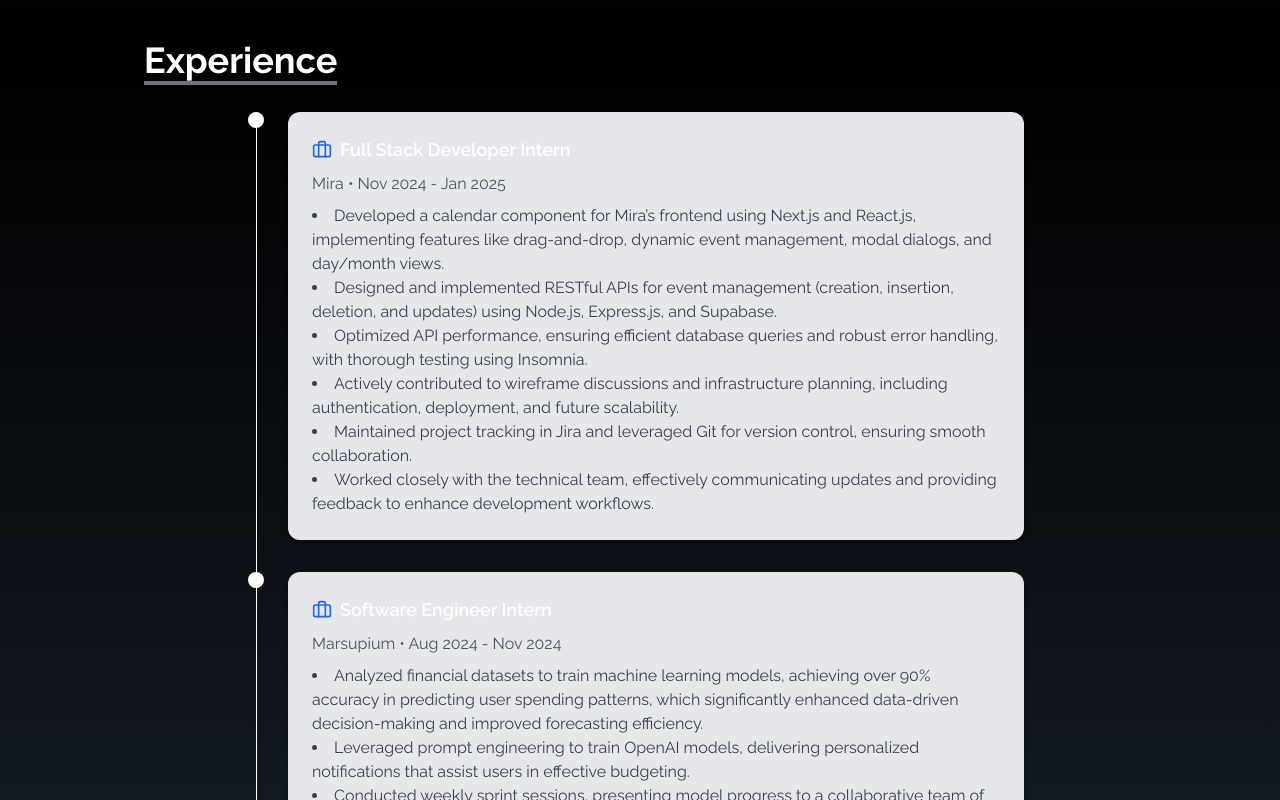
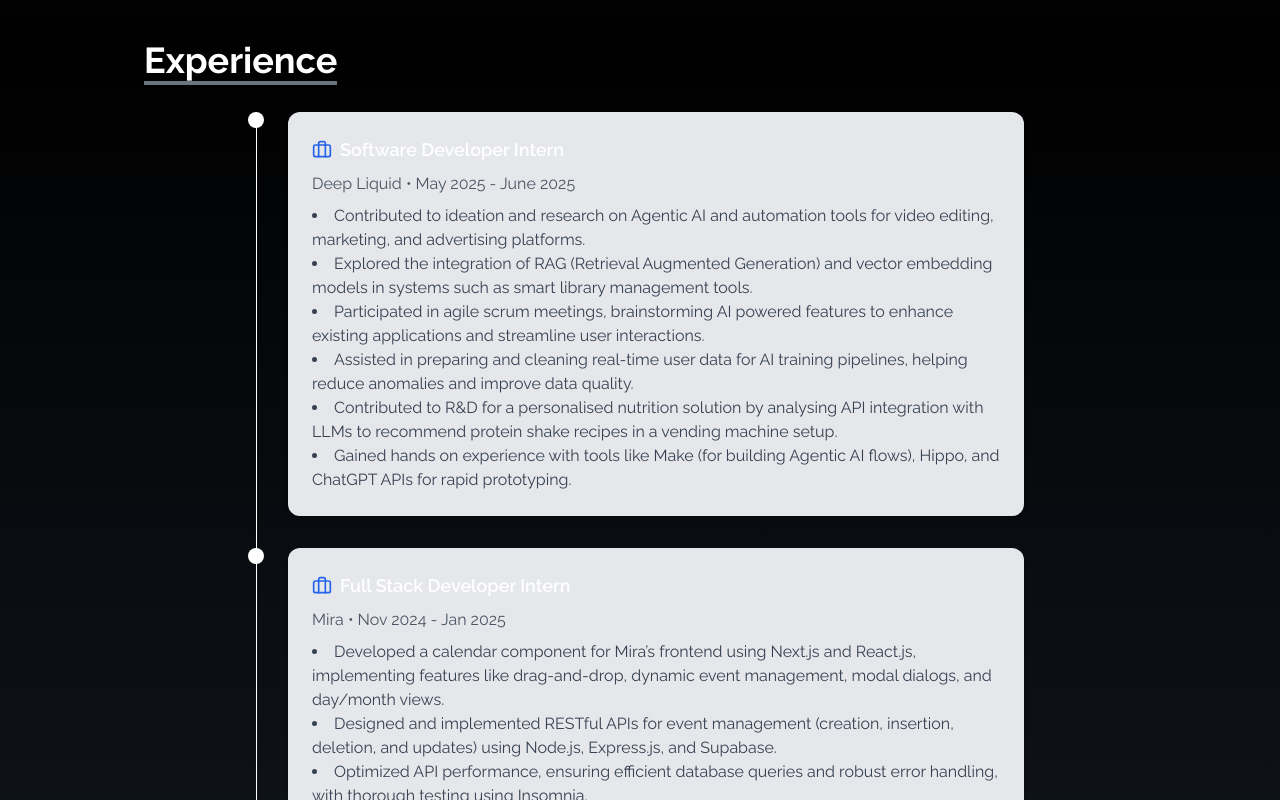
Before and after one commit to ManavBijlani21/PersonalPortfolio, a React (Create React App) app: page / in a window 1280 px wide. Shown: the part 1560-2360 px from the top of the page. Built offline with nearby package versions, Linux system fonts and the light colour scheme.

Commit message:
Updated Experience.jsx

```diff
--- a/src/components/Experiences.jsx
+++ b/src/components/Experiences.jsx
@@ -5,6 +5,12 @@ import { Briefcase } from 'lucide-react';;
 const Experiences = () => {
 
     const experiences = [
+        {
+          title: 'Software Developer Intern',
+          company: 'Deep Liquid',
+          period: 'May 2025 - June 2025',
+          description: `● Contributed to ideation and research on Agentic AI and automation tools for video editing, marketing, and advertising platforms. ● Explored the integration of RAG (Retrieval Augmented Generation) and vector embedding models in systems such as smart library management tools. ● Participated in agile scrum meetings, brainstorming AI powered features to enhance existing applications and streamline user interactions. ● Assisted in preparing and cleaning real-time user data for AI training pipelines, helping reduce anomalies and improve data quality. ● Contributed to R&D for a personalised nutrition solution by analysing API integration with LLMs to recommend protein shake recipes in a vending machine setup. ● Gained hands on experience with tools like Make (for building Agentic AI flows), Hippo, and ChatGPT APIs for rapid prototyping.`,
+        },
         {
           title: 'Full Stack Developer Intern',
           company: 'Mira',
```
Also changed, not shown: 1 other file (tests, documents, lock files or other folders).
